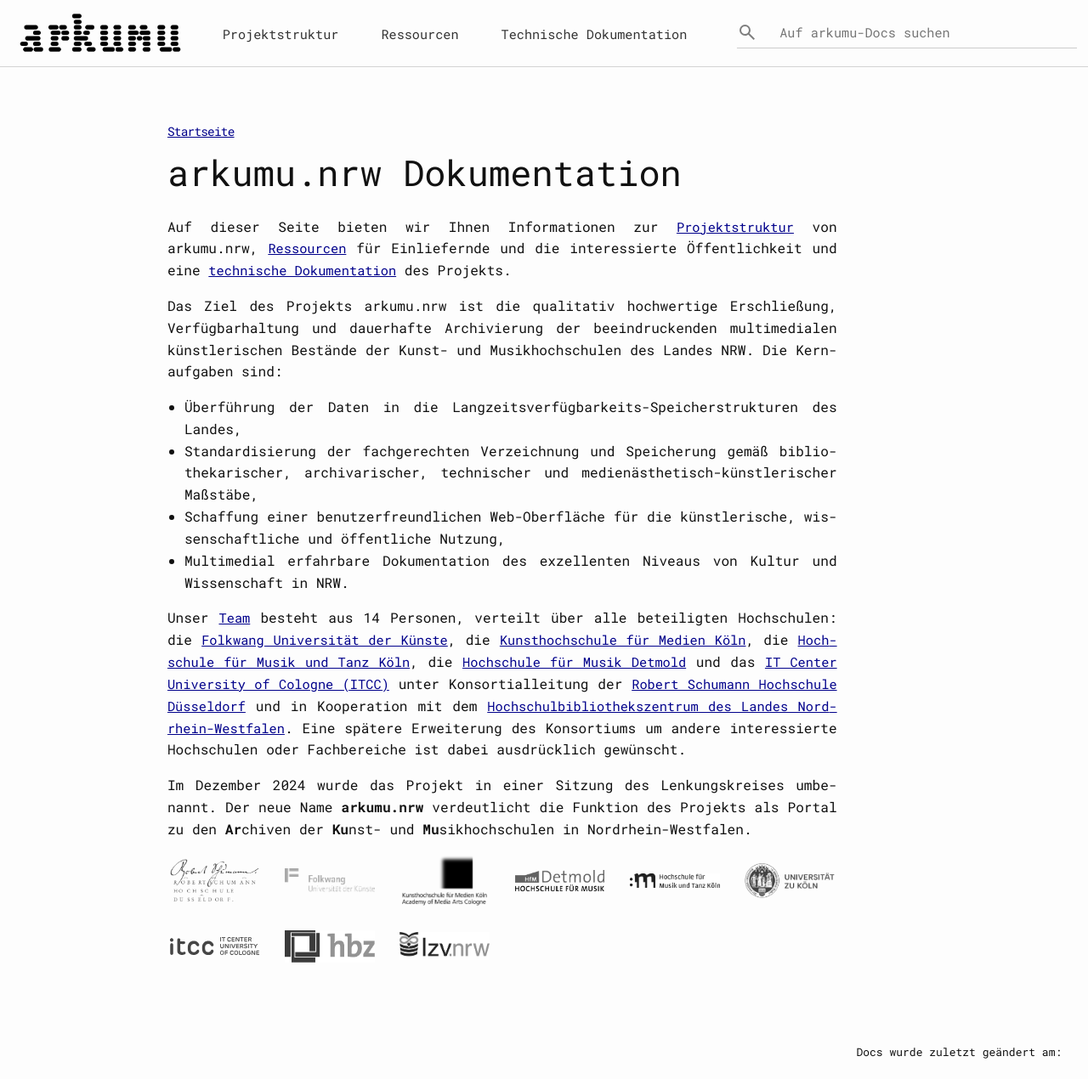
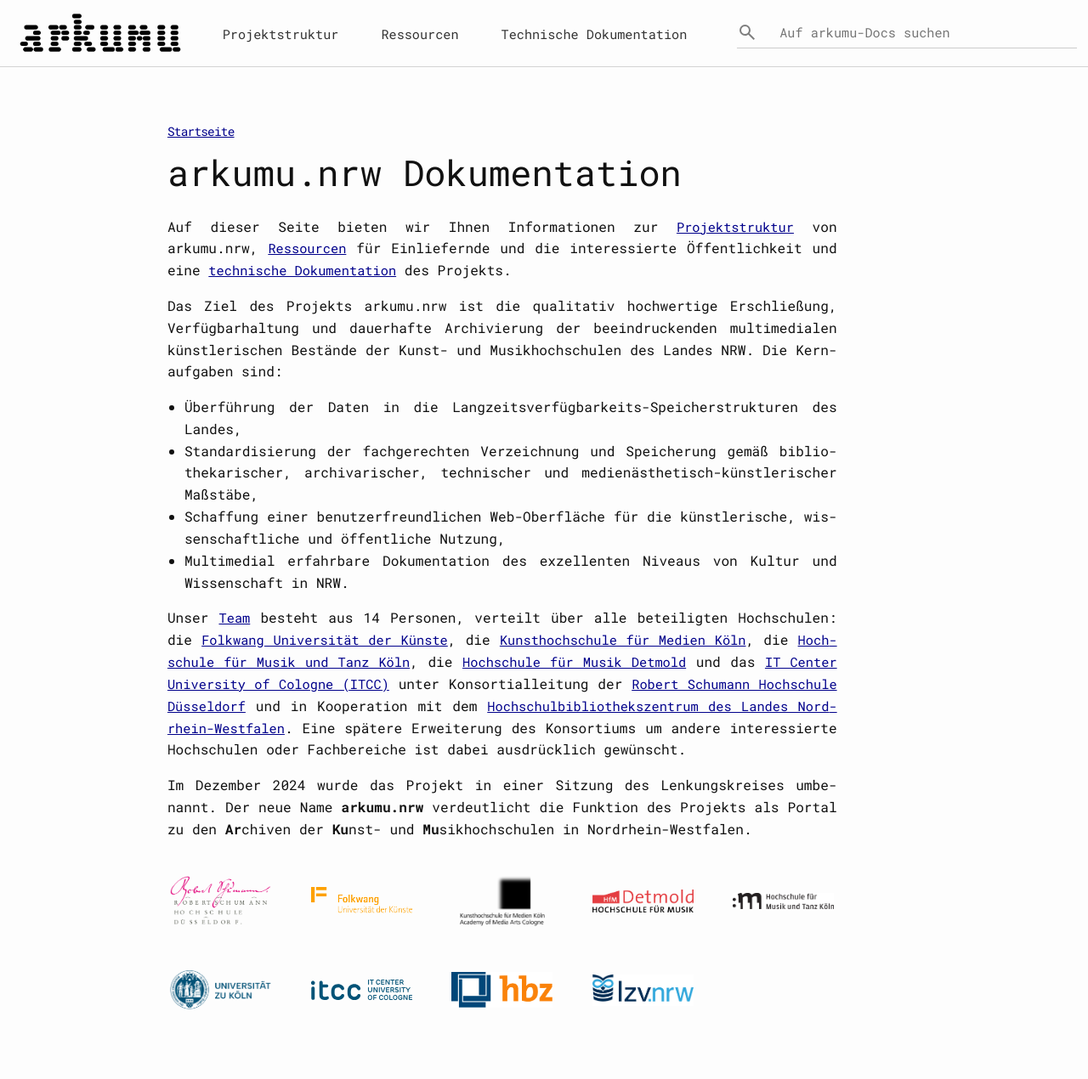
Before and after one commit to arkumu/arkumu.github.io, a Jekyll site: the page built from index.markdown, in a window 1280 px wide. Shown: the top 1270 px of the page at 85% size. Built offline with Jekyll 4.4.1, drawn with Linux system fonts in a browser that asks for light colours; a script that is not in the unit is left out.

Commit message:
change logo color, spacing

```diff
--- a/_layouts/arkumu-docs.html
+++ b/_layouts/arkumu-docs.html
@@ -76,7 +76,7 @@
           <a href="https://www.mkw.nrw/"><img style="width: 30%" src="/assets/images/Logo_MKW_NRW.jpg" aria-label="Ministerium für Kultur und Wissenschaft Nordrhein-Westfalen" alt="Ministerium für Kultur und Wissenschaft Nordrhein-Westfalen-Link"></a>
         </div>
         <div class="right-footer-mobile">
-          <a href="https://www.dh.nrw/"><img style="width: 230px; display: inline-block; margin-right: 2%; padding-left: 8px" alt="Digitale Hochschule Logo" src="/assets/images/DH-NRW_Logo_Koop.jpg"></a>
+          <a href="https://www.dh.nrw/"><img style="width: 230px; display: inline-block; margin-right: 2%;" alt="Digitale Hochschule Logo" src="/assets/images/DH-NRW_Logo_Koop.jpg"></a>
           <a href="https://www.mkw.nrw/"><img style="width: 230px; display: inline-block; margin-right: 2%; padding-left: 8px; margin-top: 5%" alt="Ministerium für Kultur und Wissenschaft Nordrhein-Westfalen-Link" src="/assets/images/Logo_MKW_NRW.jpg"></a>
         </div>
       </footer>
--- a/assets/css/arkumu-docs.css
+++ b/assets/css/arkumu-docs.css
@@ -1253,12 +1253,6 @@ img {
    width: 330px;
    margin-top: 7%;
    margin-bottom: 0%;
-   filter: grayscale(1);
- }
-
- .center-footer img:hover {
-   filter: grayscale(0);
-   opacity: 1;
  }
 
  .center-footer-text {
@@ -1277,13 +1271,6 @@ img {
  .right-footer img {
    margin-bottom: 0%;
    margin-top: 0%;
-   filter: grayscale(100%);
- }
-
- .right-footer img:hover {
-   filter: none;
-   opacity: 1;
-   transition: filter 0.3s ease;
  }
 
  .right-footer-mobile {
@@ -1294,14 +1281,9 @@ img {
    display: inline-block;
    margin-bottom: 2%;
    margin-top: 5%;
-   filter: grayscale(1);
  }
 
- .right-footer-mobile img:hover {
-   filter: grayscale(0);
-   opacity: 1;
-   filter: brightness(1) !important;
- }
+
 
  /*----Styling for mittlere Bildschirme--*/
  /*----Styling for midsized screens--*/
@@ -1329,8 +1311,11 @@ img {
    }
 
    .right-footer-mobile {
-     display: inline-block;
-     margin-top: 4%;
+     display: flex;
+     margin-left: 2%;
+     margin-top: 5%;
+     align-items: center;
+     gap: 35px;
    }
  }
 
@@ -1364,17 +1349,31 @@ img {
    }
 
    .right-footer-mobile {
-     display: block;
-     float: left;
+     display: flex;
+     margin-left: 2%;
+     align-items: center;
+     gap: 35px;
+     margin-top:5%;
    }
+
+
+
+   .right-footer-mobile {
+
+}
+
+.right-footer-mobile img {
+  width: 110px;
+  flex-shrink: 1; /* Logos können bei Bedarf verkleinert werden */
+}
  }
 
 .logo-grid {
   display: grid;
   grid-template-columns: repeat(auto-fill, minmax(120px, 1fr));
-  gap: 1.5rem;
+  gap: 2.5rem;
   justify-content: center;
-  margin: 0 auto; /* Zentriert den gesamten Container */
+  margin-top:5%;
   align-items: center;
   max-width: 100%;
 }
@@ -1386,18 +1385,12 @@ img {
   height: auto;
   object-fit: contain;
   box-shadow: none !important;
-  filter: grayscale(100%);
-  transition: filter 0.3s ease;
 }
 
-.logo-grid a img:hover {
-  filter: none;
-}
-
-/* Desktop: 6 Logos pro Reihe */
+/* Desktop: 5 Logos pro Reihe */
 @media (min-width: 1024px) {
   .logo-grid {
-    grid-template-columns: repeat(6, 1fr);
+    grid-template-columns: repeat(5, 1fr);
   }
 }
 
```
